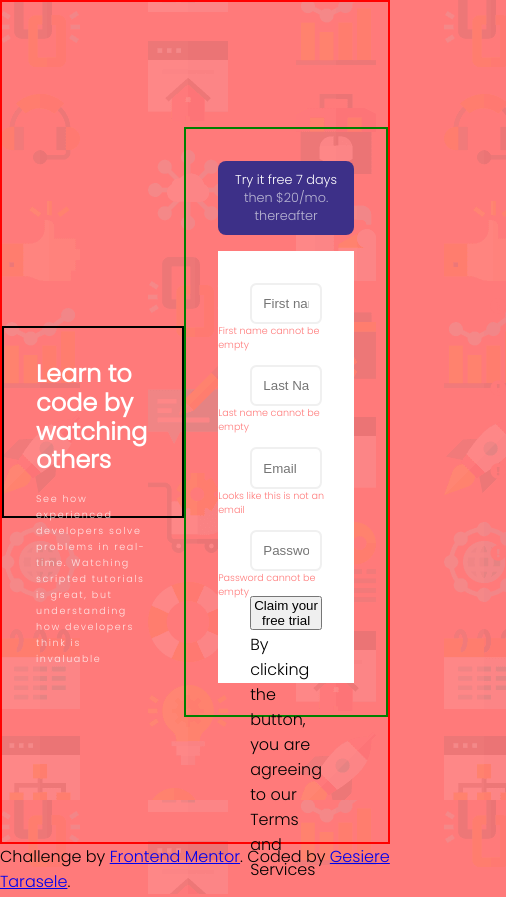
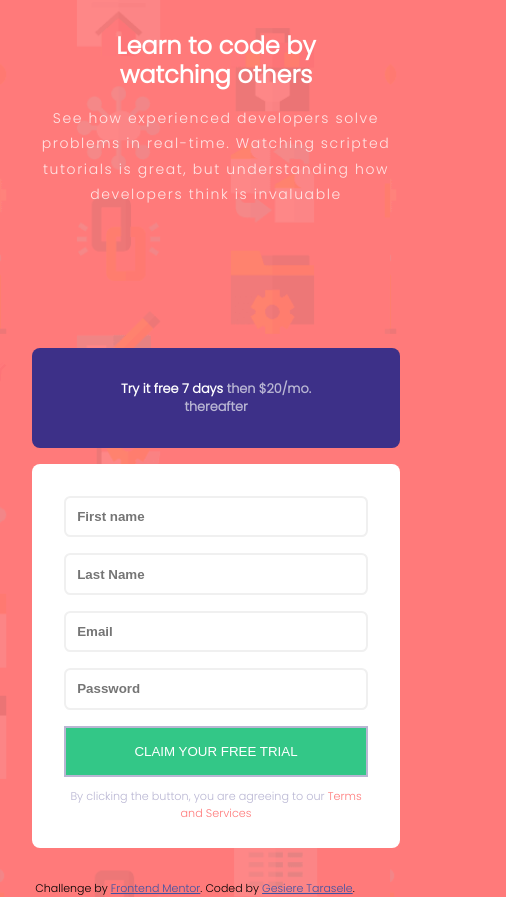
Before and after one commit to Gesiere/intro-component, a plain HTML site: page index.html in a window 390 px wide. Shown: the whole page, 506 px wide, since content can reach past the window. Drawn offline with Linux system fonts and the light colour scheme.

Commit message:
initial commit

```diff
--- a/index.html
+++ b/index.html
@@ -26,29 +26,30 @@
                 <div class="form-card">
                     <form action="" class="form">
                         <div class="form-input">
-                            <input type="text" placeholder="First name ">
-                            <i class="fas fa-exclamation-circle"></i>
-                            <small>First name cannot be empty</small>
+                            <input type="text" placeholder="First name " class="input">
+                            <!-- <img src="/images/icon-error.svg" alt="" class="error-icon"> -->
+                            <small class="error-message">First name cannot be empty</small>
                         </div>
                         <div class="form-input">
-                            <input type="text" placeholder="Last Name">
-                            <i class="fas fa-exclamation-circle"></i>
-                            <small>Last name cannot be empty</small>
+                            <input type="text" placeholder="Last Name" class="input">
+                            <!-- <img src="/images/icon-error.svg" alt="" class="error-icon"> -->
+                            <small class="error-message">Last name cannot be empty</small>
                         </div>
                         <div class="form-input">
-                            <input type="email" name="" id="" placeholder="Email">
-                            <i class="fas fa-exclamation-circle"></i>
-                            <small>Looks like this is not an email</small>
+                            <input type="email" name="" id="" placeholder="Email" class="input">
+                            <!-- <img src="/images/icon-error.svg" alt="" class="error-icon"> -->
+                            <small class="error-message">Looks like this is not an email</small>
                         </div>
                         <div class="form-input">
-                            <input type="password" placeholder="Password">
-                            <i class="fas fa-exclamation-circle"></i>
-                            <small>Password cannot be empty</small>
+                            <input type="password" placeholder="Password" class="input">
+                            <!-- <img src="/images/icon-error.svg" alt="" class="error-icon"> -->
+                            <small class="error-message">Password cannot be empty</small>
                         </div>
-
                         <button class="btn">Claim your free trial</button>
                     </form>
-                    <p>By clicking the button, you are agreeing to our Terms and Services</p>
+                    <p>By clicking the button, you are agreeing to our  <span>Terms and Services
+
+                    </span></p>
                 </div>
             </section>
         </main>
@@ -58,5 +59,7 @@
                 Coded by <a href="#">Gesiere Tarasele</a>.
             </p>
         </footer>
+
+        <script src="/main.js"></script>
 </body>
 </html>
--- a/main.js
+++ b/main.js
@@ -0,0 +1,38 @@
+const form = document.querySelector('.form');
+const input = document.querySelectorAll('.input');
+const btn = document.querySelector('.btn');
+const formCard = document.querySelector('.form-card');
+const errorMessage = document.querySelectorAll('.error-message');
+const errorIcon = document.querySelectorAll('.error-icon');
+
+
+function validEmail(email) {
+    return /^[^\s@]+@[^\s@]+\.[^\s@]+$/.test(email)
+}
+
+
+form.addEventListener('submit', (e) => {
+
+     input.forEach((inputs, index) => {
+         if (inputs.value === '' || inputs.value === null) {
+            e.preventDefault()
+            errorFunc(inputs,index)
+         }
+
+         if (!validEmail(inputs)) {
+            errorFunc(inputs,index)
+         }
+    })
+
+
+
+});
+
+
+
+
+function errorFunc (inputs, index){
+    input[index].classList.add('input-warning');
+    formCard.classList.add('visible');
+    errorMessage[index].classList.add('invalid');
+}
--- a/style.css
+++ b/style.css
@@ -17,13 +17,13 @@ body{
     font-family: 'Poppins', sans-serif;
     font-size: var(--fs-body);
     background-image: url(/images/bg-intro-desktop.png);
+    background-size: cover;
     background-color: var(--primary-red-color);
     width: 100%;
     height: 100vh;
 }
 
 .main-section{
-    border: 2px solid red;
     display: flex;
     align-items: center;
     justify-content: space-between;
@@ -31,11 +31,10 @@ body{
     max-width: 900px;
     width: 100%;
     height: 100vh;
-    /* padding: 2rem; */
 }
 
 .sub-section-one{
-    border: 2px solid black;
+
     color: #fff;
     height: 12rem;
     width:37rem ;
@@ -59,8 +58,7 @@ body{
 
 
 .form-control{
-    border: 2px solid green;
-    width: 30rem;
+    width: 32rem;
     padding: 2rem 2rem;
 }
 
@@ -83,9 +81,26 @@ body{
 
 .form-card{
     background-color: #fff;
-    height: 27rem;
+    height: 24rem;
     padding: 1rem 2rem;
-    position: relative;
+    border-radius: 0.5rem;
+    text-align: right;
+    /* position: relative; */
+}
+
+.visible{
+    background-color: #fff;
+    height: 30rem;
+    padding: 1rem;
+}
+
+
+input::placeholder{
+    font-weight: 700;
+}
+
+.form-input .input-warning{
+    border: 2px solid var(--primary-red-color);
 }
 
 .form-input input{
@@ -101,17 +116,120 @@ body{
     border-color: var(--neutral-gray-color);
 }
 
-.form-card small{
-    position: absolute;
-    right: 1rem;
-    color: var(--primary-red-color);
-    font-size: 0.6rem;
+.input-warning{
+    border: 2px solid var(--primary-red-color);
 
 }
 
-.form-card i{
+ .form-card .error-message {
+    color: var(--primary-red-color);
+    font-size: 0.6rem;
+    margin-top: 15px;
+    font-style: italic;
+    display: none;
+
+
+}
+
+.error-message.invalid{
+    display: block;
+
+}
+
+.form-card  .error-icon{
     position: relative;
+    top: -30px;
+    left: 8rem;
+    display: none;
+}
+
+
+
+
+
+.form-card .btn{
+    background-color: var(--primary-green-color);
+    border: 2px solid var(--neutral-gray-color);
+    color: #fff;
+    text-transform: uppercase;
+    width: 100%;
+    padding: .5rem;
+    margin-top: 1rem;
+    margin-bottom: .5rem;
+    cursor: pointer;
+}
+
+.form-card button:focus{
+    outline: none;
+}
+
+.form-card .btn:hover{
+    opacity: .9;
+}
+
+ .form-card p{
+    font-size: .5rem;
+    color: var(--neutral-gray-color);
+    text-align: center;
+    margin: .2rem;
+
+}
+
+.form-card span{
     color: var(--primary-red-color);
-    top: -30px;
-    left: 15rem;
 }
+
+  .attribution { font-size: 11px; text-align: center; }
+    .attribution a { color: hsl(228, 45%, 44%); }
+
+
+@media (max-width: 775px){
+    body{
+        background-image: url(/images/bg-intro-mobile.png);
+    }
+
+    .main-section{
+        flex-direction: column;
+        text-align: center;
+        max-width: none;
+        min-width:8rem ;
+        height: 55rem;
+        width: 27rem;
+    }
+
+    .sub-section-one {
+        width: 100%;
+        height: 300px;
+    }
+    .sub-section-one p{
+        font-size: 14px;
+        line-height: 1.6rem;
+    }
+
+    .form-input .error-icon{
+        position: relative;
+        left: 8rem;
+        top: -30px;
+    }
+
+    .form-control{
+        width: 100%;
+    }
+
+    .form-control .form-label{
+        padding: 2rem 4rem;
+    }
+
+    .form-label p{
+        font-size: 16px;
+        font-weight: 700;
+    }
+
+    .form-card .btn{
+        padding: 1rem;
+    }
+
+    .form-card p{
+        font-size: 0.7rem
+    }
+}
```
Also changed, not shown: design/active-states.jpg (added), design/desktop-design.jpg (added), design/desktop-preview.jpg (added), design/mobile-design.jpg (added), 2 other files.
